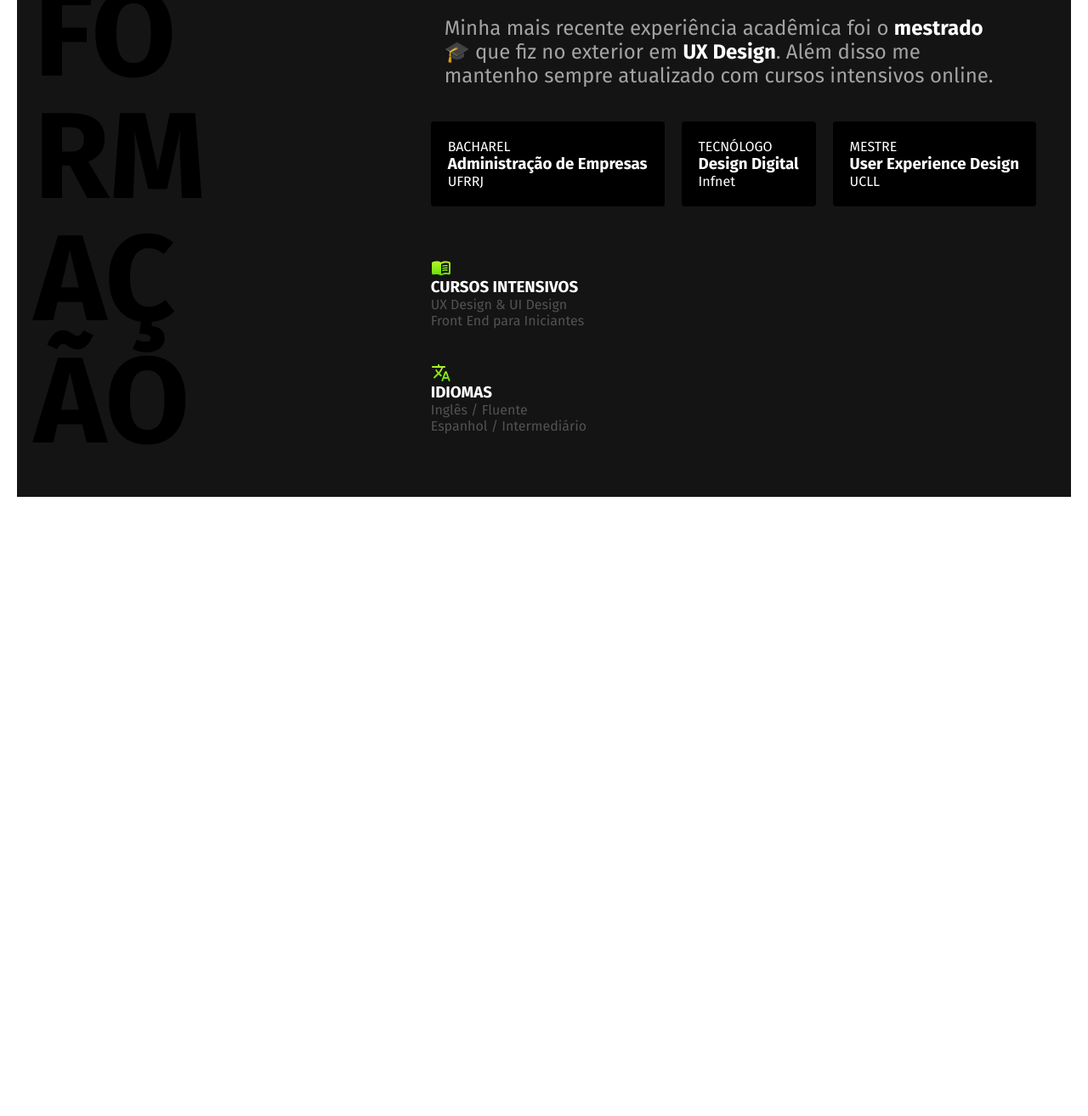
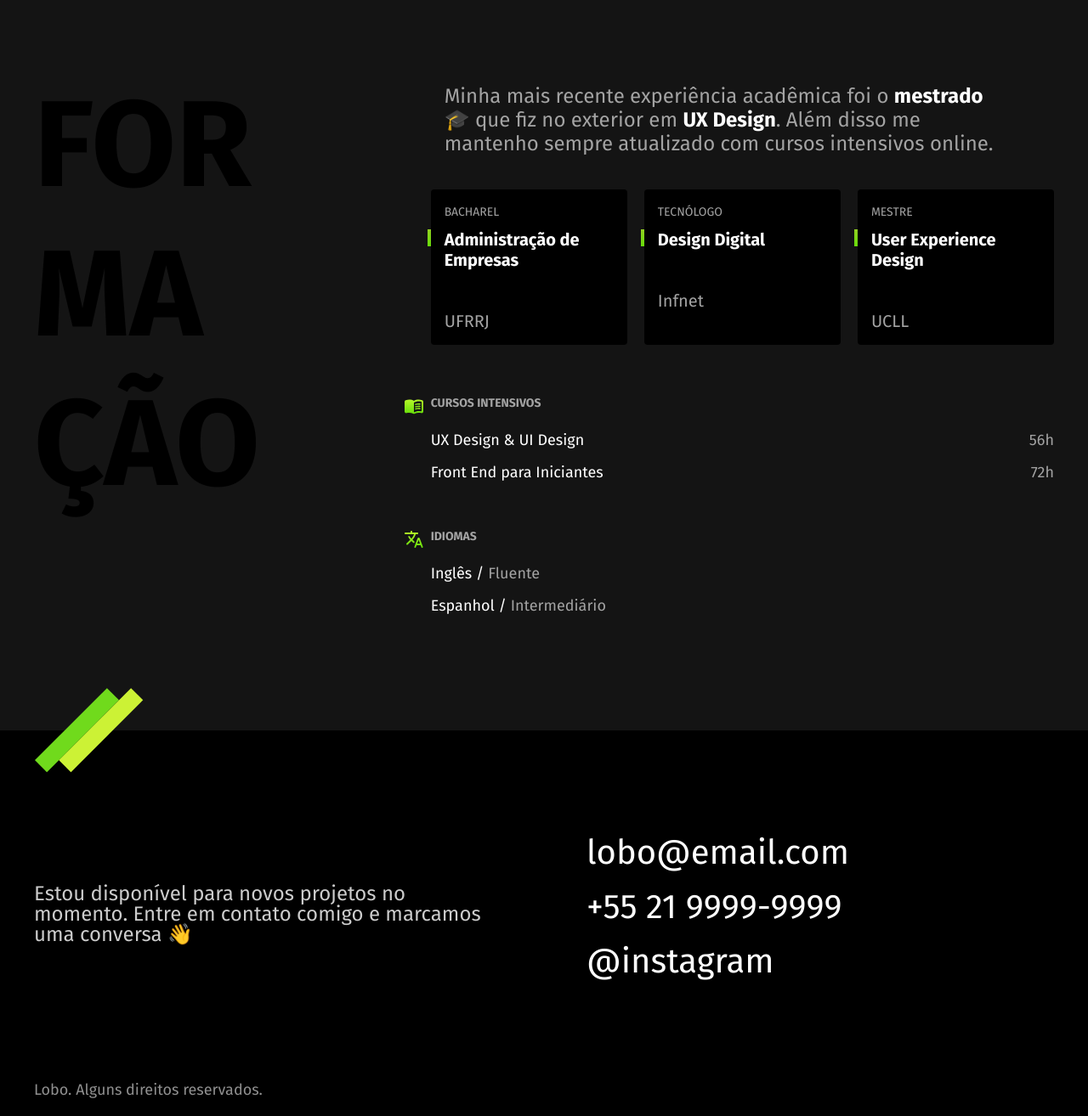
Before and after one commit to pricarrenho/portfolio, a plain HTML site: page index.html in a window 1280 px wide. Shown: the part 1486-2800 px from the top of the page at 85% size. Before the commit the page ends 2071 px from the top, so only its background shows below. Drawn offline with Linux system fonts and the light colour scheme.

Commit message:
Add formation and footer sections

```diff
--- /dev/null
+++ b/css/contato.css
@@ -0,0 +1,41 @@
+.contato {
+  background-color: #000000;
+}
+
+.contato-container {
+  max-width: 1200px;
+  padding: 120px 20px 60px 20px;
+  margin: 0 auto;
+  display: grid;
+  grid-template-columns: 1fr 1fr;
+  gap: 100px;
+  align-items: center;
+}
+
+.contato-text {
+  font-size: 24px;
+  line-height: 24px;
+  color: #cccccc;
+}
+
+.contato-list li {
+  font-size: 40px;
+  color: #fff;
+  margin-bottom: 16px;
+}
+
+.contato-footer {
+  font-size: 18px;
+  color: #8f8f8f;
+}
+
+@media (max-width: 800px) {
+  .contato-container {
+    grid-template-columns: 1fr;
+    gap: 24px;
+  }
+
+  .contato-list li {
+    font-size: 26px;
+  }
+}
--- a/css/experiencia.css
+++ b/css/experiencia.css
@@ -41,7 +41,8 @@
 
 .experiencia-text {
   font-size: 24px;
-  max-width: 50ch;
+  max-width: 40ch;
+  line-height: 32px;
   color: #525252;
 }
 
--- a/css/formacao.css
+++ b/css/formacao.css
@@ -1,18 +1,36 @@
 .formacao {
+  background: #141414;
+  color: #ffffff;
+}
+
+.formacao-container {
   max-width: 1200px;
-  padding: 40px 20px;
+  padding: 120px 20px;
   margin: 0 auto;
   display: grid;
   grid-template-columns: 1fr 2fr;
   gap: 100px;
-  align-items: center;
-  background: #141414;
-  color: #ffffff;
+  position: relative;
+}
+
+.formacao-container:after {
+  content: "";
+  display: block;
+  width: 130px;
+  height: 100px;
+  background: url("../img/detalhe.svg") no-repeat center;
+  position: absolute;
+  bottom: -50px;
+  left: 20px;
+}
+
+.formacao-content {
+  display: block;
 }
 
 .formacao-title {
-  max-width: 4ch;
-  line-height: 144px;
+  max-width: 5ch;
+  line-height: 176px;
   text-transform: uppercase;
   font-size: 96px;
   color: #000000;
@@ -33,16 +51,45 @@
 
 .formacao-cards {
   display: flex;
+  flex-wrap: wrap;
   gap: 20px;
   margin-bottom: 60px;
 }
 
 .formacao-card {
-  display: flex;
+  flex: 1;
   flex-direction: column;
   background: #000000;
-  padding: 20px;
+  padding: 16px;
   border-radius: 4px;
+}
+
+.formacao-type {
+  font-size: 14px;
+  color: #a3a3a3;
+}
+
+.formacao-location {
+  font-size: 20px;
+  color: #a3a3a3;
+}
+
+.formacao-card h3 {
+  font-size: 20px;
+  margin-bottom: 48px;
+  margin-top: 12px;
+  position: relative;
+}
+
+.formacao-card h3:before {
+  content: "";
+  display: block;
+  width: 4px;
+  height: 20px;
+  background: linear-gradient(#92cf21, #67dd0a);
+  position: absolute;
+  top: 0px;
+  left: -20px;
 }
 
 .formacao-extra {
@@ -50,5 +97,78 @@
   gap: 40px;
 }
 
-.formacao-cursos {
+.formacao-extra h3 {
+  font-size: 14px;
+  color: #a3a3a3;
+  margin-bottom: 24px;
 }
+
+.cursos,
+.idiomas {
+  position: relative;
+}
+
+.cursos li {
+  display: flex;
+  justify-content: space-between;
+  margin-bottom: 16px;
+  color: #fff;
+  font-size: 18px;
+}
+
+.idiomas li {
+  margin-bottom: 16px;
+  color: #fff;
+  font-size: 18px;
+}
+
+.formacao-extra span {
+  color: #a3a3a3;
+}
+
+.cursos::after {
+  content: url(../img/cursos.svg);
+  position: absolute;
+  top: 0px;
+  left: -32px;
+}
+
+.idiomas::after {
+  content: url(../img/idiomas.svg);
+  position: absolute;
+  top: 0px;
+  left: -32px;
+}
+
+@media (max-width: 800px) {
+  .formacao-container {
+    grid-template-columns: 1fr;
+    padding: 0px;
+    gap: 0px;
+  }
+
+  .formacao-title {
+    text-transform: none;
+    font-size: 30px;
+    color: #fff;
+    text-align: left;
+    word-wrap: normal;
+    padding: 16px;
+  }
+
+  .cursos::after,
+  .idiomas::after {
+    position: absolute;
+    top: -32px;
+    left: 20px;
+  }
+
+  .formacao-cards {
+    padding: 20px;
+  }
+
+  .cursos,
+  .idiomas {
+    padding: 20px;
+  }
+}
--- a/css/header.css
+++ b/css/header.css
@@ -18,7 +18,7 @@
 .header-menu a {
   color: #141414;
   text-decoration: none;
-  font-size: 16px;
+  font-size: 18px;
   display: block;
   gap: 8px;
   padding: 8px 16px;
--- a/css/introducao.css
+++ b/css/introducao.css
@@ -9,7 +9,7 @@
 }
 
 .main-content h1 {
-  font-size: 48px;
+  font-size: 72px;
   position: relative;
   margin-bottom: 24px;
 }
--- a/css/style.css
+++ b/css/style.css
@@ -3,3 +3,4 @@
 @import "./introducao.css";
 @import "./experiencia.css";
 @import "./formacao.css";
+@import "./contato.css";
--- a/index.html
+++ b/index.html
@@ -117,59 +117,81 @@
     </section>
 
     <section class="formacao" id="formacao" aria-label="Formação">
+      <div class="formacao-container">
         <div class="formacao-title">
           <h2>Formação</h2>
         </div>
 
-      <div class="formacao-container">
+        <div class="formacao-content">
           <div class="formacao-text">
             <p>
               Minha mais recente experiência acadêmica foi o
               <strong>mestrado</strong> 🎓 que fiz no exterior em
-            <strong>UX Design</strong>. Além disso me mantenho sempre atualizado
-            com cursos intensivos online.
+              <strong>UX Design</strong>. Além disso me mantenho sempre
+              atualizado com cursos intensivos online.
             </p>
           </div>
 
           <div class="formacao-cards">
             <div class="formacao-card">
-            <span>BACHAREL</span>
+              <span class="formacao-type">BACHAREL</span>
               <h3>Administração de Empresas</h3>
-            <span>UFRRJ</span>
+              <span class="formacao-location">UFRRJ</span>
             </div>
 
             <div class="formacao-card">
-            <span>TECNÓLOGO</span>
+              <span class="formacao-type">TECNÓLOGO</span>
               <h3>Design Digital</h3>
-            <span>Infnet</span>
+              <span class="formacao-location">Infnet</span>
             </div>
 
             <div class="formacao-card">
-            <span>MESTRE</span>
+              <span class="formacao-type">MESTRE</span>
               <h3>User Experience Design</h3>
-            <span>UCLL</span>
+              <span class="formacao-location">UCLL</span>
             </div>
           </div>
 
           <div class="formacao-extra">
-          <div class="formacao-cursos">
-            <img src="./img/cursos.svg" alt="Icone de um livro" />
+            <div class="cursos">
               <h3>CURSOS INTENSIVOS</h3>
               <ul>
-              <li>UX Design & UI Design</li>
-              <li>Front End para Iniciantes</li>
+                <li>UX Design & UI Design <span>56h</span></li>
+
+                <li>Front End para Iniciantes <span>72h</span></li>
               </ul>
             </div>
-          <div class="formacao-idiomas">
-            <img src="./img/idiomas.svg" alt="Icone de idiomas" />
+            <div class="idiomas">
               <h3>IDIOMAS</h3>
               <ul>
-              <li>Inglês / Fluente</li>
-              <li>Espanhol / Intermediário</li>
+                <li>Inglês / <span>Fluente</span></li>
+                <li>Espanhol / <span>Intermediário</span></li>
               </ul>
             </div>
           </div>
         </div>
+      </div>
     </section>
+
+    <footer class="contato" id="contato" aria-label="Contato">
+      <div class="contato-container">
+        <div class="contato-text">
+          <p>
+            Estou disponível para novos projetos no momento. Entre em contato
+            comigo e marcamos uma conversa 👋
+          </p>
+        </div>
+        <div>
+          <ul class="contato-list">
+            <li>lobo@email.com</li>
+            <li>+55 21 9999-9999</li>
+            <li>@instagram</li>
+          </ul>
+        </div>
+        <div class="contato-footer">
+          <p>Lobo. Alguns direitos reservados.</p>
+        </div>
+      </div>
+    </footer>
   </body>
 </html>
```
Lines whose indentation alone changed are shown as unchanged.
